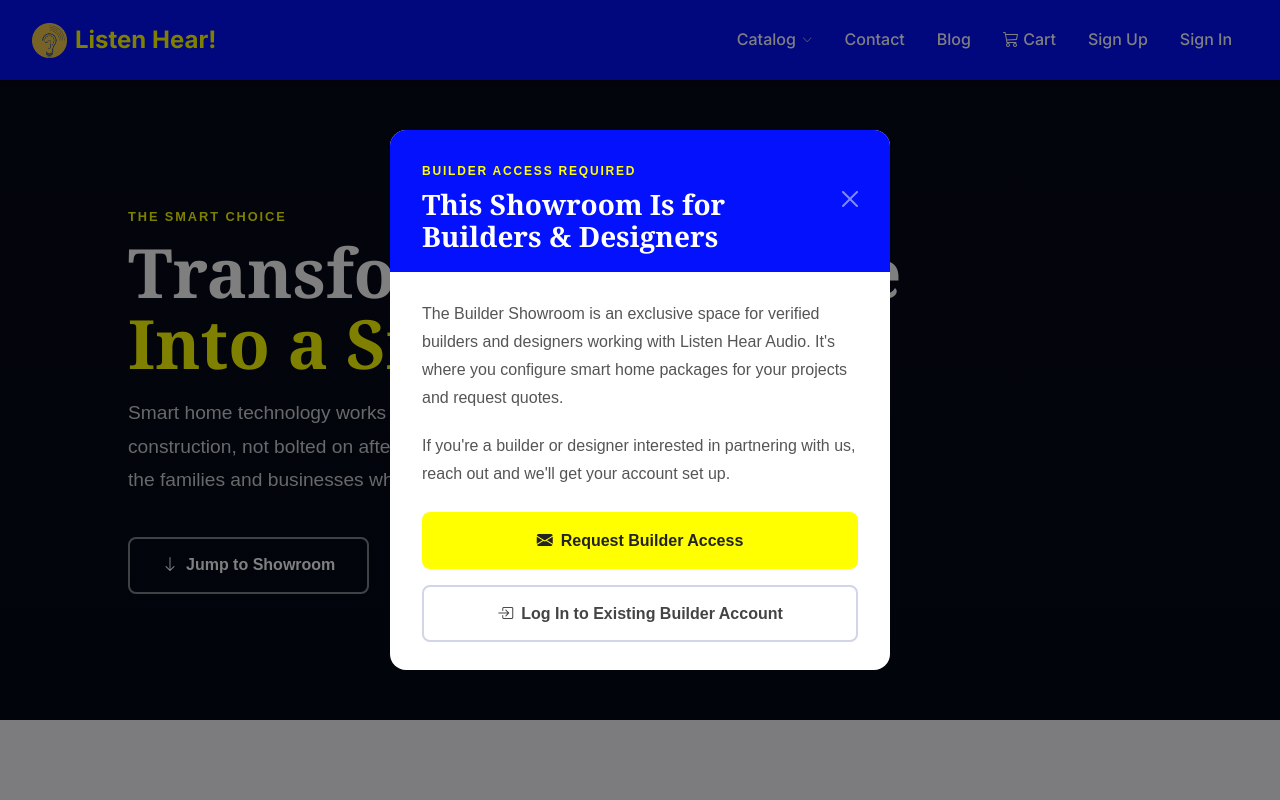
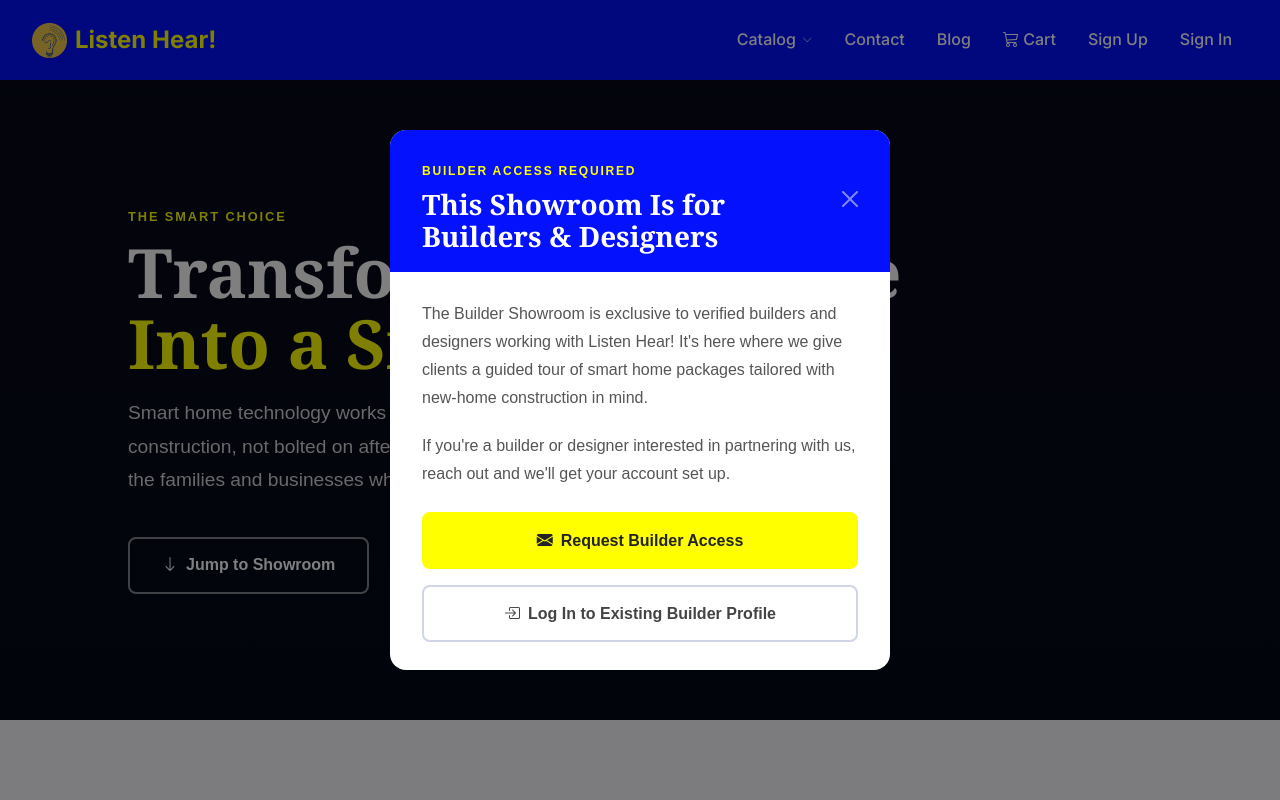
Before and after one commit to woodhalljames/listen_hear_audio, a Django app: page /builders/showroom/?builder_required=1 in a window 1280 px wide. Run offline with Django 5.2, Linux system fonts and the light colour scheme; data comes from the database, SQL or seed files in the repository; tables that the repository leaves empty hold one stand-in row (values such as "Sample post"); parts of the project's set-up code (start-up, migrations or seed data) failed here and were passed over; some libraries are stand-ins or nearby versions.

Commit message:
pop up quick fix

```diff
--- a/listen_hear_audio/templates/builders/builder_showroom_intro.html
+++ b/listen_hear_audio/templates/builders/builder_showroom_intro.html
@@ -212,14 +212,14 @@
 
       <div class="modal-body" style="padding: 1.75rem 2rem;">
         <p style="font-family:'DM Sans',sans-serif; font-size:1rem; color:#555; line-height:1.75; margin-bottom:1.25rem;">
-          The Builder Showroom is an exclusive space for verified builders and designers working with Listen Hear Audio. It's where you configure smart home packages for your projects and request quotes.
+          The Builder Showroom is exclusive to verified builders and designers working with Listen Hear! It's here where we give clients a guided tour of smart home packages tailored with new-home construction in mind.
         </p>
         <p style="font-family:'DM Sans',sans-serif; font-size:1rem; color:#555; line-height:1.75; margin-bottom:1.5rem;">
           If you're a builder or designer interested in partnering with us, reach out and we'll get your account set up.
         </p>
 
         <div class="d-flex flex-column gap-3">
-          <a href="mailto:{{ business_info.email }}?subject=Builder%20Account%20Request&body=Hi%20Listen%20Hear%2C%0A%0AI%20am%20a%20builder%2Fdesigner%20interested%20in%20accessing%20the%20Builder%20Showroom.%0A%0AName%3A%20%0ACompany%3A%20%0APhone%3A%20%0A"
+          <a href="{% url 'contact' %}"
              class="si-btn si-btn--primary"
              style="justify-content: center; font-size: 1rem;">
             <i class="bi bi-envelope-fill"></i> Request Builder Access
@@ -228,7 +228,7 @@
           <a href="{% url 'account_login' %}?next={% url 'builders:showroom_guided' %}"
              class="si-btn"
              style="justify-content:center; border:2px solid #d0d5e8; color:#444; background:transparent; font-size:1rem;">
-            <i class="bi bi-box-arrow-in-right"></i> Log In to Existing Builder Account
+            <i class="bi bi-box-arrow-in-right"></i> Log In to Existing Builder Profile
           </a>
           {% endif %}
         </div>
--- a/listen_hear_audio/templates/products/category_detail.html
+++ b/listen_hear_audio/templates/products/category_detail.html
@@ -214,12 +214,9 @@
         <div class="category-cta-section text-center">
             <h3 class="fw-bold mb-3">Explore More</h3>
             <p class="text-muted mb-4">Browse our full catalog or see how these packages fit into a new build.</p>
-            <div class="d-flex gap-3 justify-content-center flex-wrap">
+            <div class="d-flex justify-content-center">
                 <a href="{% url 'products:catalog' %}#category-{{ category.slug }}" class="btn btn-primary btn-lg px-4">
                     <i class="bi bi-grid-3x3-gap"></i> View in Catalog
-                </a>
-                <a href="{% url 'builders:showroom' %}" class="btn btn-outline-primary btn-lg px-4">
-                    <i class="bi bi-house-door"></i> Builder Showroom
                 </a>
             </div>
         </div>
```
